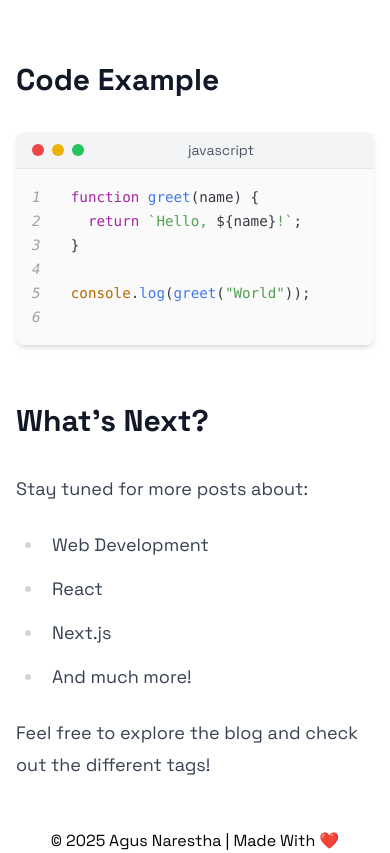
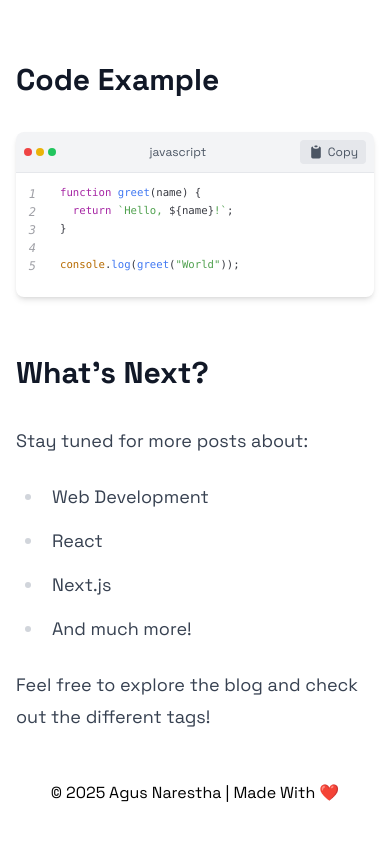
Before and after one commit to agusnarestha/nar-portfolio, a Next.js app: page /blog/hello-world in a window 390 px wide. Shown: the part 1060-1913 px from the top of the page. After the commit the page ends 1865 px from the top, so only its background shows below. Built offline with nearby package versions, Linux system fonts and the light colour scheme.

Commit message:
update: codeblock style

```diff
--- a/src/components/CodeBlock.tsx
+++ b/src/components/CodeBlock.tsx
@@ -1,4 +1,6 @@
-import React from "react";
+"use client";
+
+import React, { useState } from "react";
 import { Prism as SyntaxHighlighter } from "react-syntax-highlighter";
 import { oneLight } from "react-syntax-highlighter/dist/cjs/styles/prism";
 
@@ -8,21 +10,74 @@ interface CodeBlockProps {
 }
 
 const CodeBlock: React.FC<CodeBlockProps> = ({ language, value }) => {
+  const [copied, setCopied] = useState(false);
+
+  const handleCopy = async () => {
+    try {
+      await navigator.clipboard.writeText(value);
+      setCopied(true);
+      setTimeout(() => setCopied(false), 2000);
+    } catch (err) {
+      console.error("Failed to copy text: ", err);
+    }
+  };
+
+  // Trim the code value to remove extra whitespace and newlines
+  const trimmedValue = value.trim();
+
   return (
-    <div className="relative rounded-lg overflow-hidden my-4 shadow-md">
+    <div className="relative rounded-lg overflow-hidden my-4 shadow-md max-w-full">
       {/* macOS-style window controls */}
-      <div className="flex items-center px-4 py-2 bg-gray-100 border-b border-gray-200">
-        <div className="flex space-x-2">
-          <div className="w-3 h-3 rounded-full bg-red-500" />
-          <div className="w-3 h-3 rounded-full bg-yellow-500" />
-          <div className="w-3 h-3 rounded-full bg-green-500" />
+      <div className="flex items-center px-2 sm:px-4 py-2 bg-gray-100 border-b border-gray-200">
+        <div className="flex space-x-1 sm:space-x-2">
+          <div className="w-2 h-2 sm:w-3 sm:h-3 rounded-full bg-red-500" />
+          <div className="w-2 h-2 sm:w-3 sm:h-3 rounded-full bg-yellow-500" />
+          <div className="w-2 h-2 sm:w-3 sm:h-3 rounded-full bg-green-500" />
         </div>
-        <div className="flex-1 text-center text-gray-600 text-sm">
+        <div className="flex-1 text-center text-gray-600 text-xs sm:text-sm">
           {language}
         </div>
+        <button
+          onClick={handleCopy}
+          className="flex items-center gap-1 px-2 py-1 text-xs sm:text-sm text-gray-600 hover:text-gray-900 bg-gray-200 hover:bg-gray-300 rounded transition-colors duration-200"
+          title="Copy to clipboard"
+        >
+          {copied ? (
+            <>
+              <svg
+                xmlns="http://www.w3.org/2000/svg"
+                className="h-4 w-4"
+                viewBox="0 0 20 20"
+                fill="currentColor"
+              >
+                <path
+                  fillRule="evenodd"
+                  d="M16.707 5.293a1 1 0 010 1.414l-8 8a1 1 0 01-1.414 0l-4-4a1 1 0 011.414-1.414L8 12.586l7.293-7.293a1 1 0 011.414 0z"
+                  clipRule="evenodd"
+                />
+              </svg>
+              Copied!
+            </>
+          ) : (
+            <>
+              <svg
+                xmlns="http://www.w3.org/2000/svg"
+                className="h-4 w-4"
+                viewBox="0 0 20 20"
+                fill="currentColor"
+              >
+                <path d="M8 3a1 1 0 011-1h2a1 1 0 110 2H9a1 1 0 01-1-1z" />
+                <path d="M6 3a2 2 0 00-2 2v11a2 2 0 002 2h8a2 2 0 002-2V5a2 2 0 00-2-2 3 3 0 01-3 3H9a3 3 0 01-3-3z" />
+              </svg>
+              Copy
+            </>
+          )}
+        </button>
       </div>
 
       {/* Code block with line numbers */}
+      <div className="overflow-x-auto -mx-4 sm:mx-0">
+        <div className="min-w-full inline-block">
           <SyntaxHighlighter
             language={language}
             style={oneLight}
@@ -30,17 +85,27 @@ const CodeBlock: React.FC<CodeBlockProps> = ({ language, value }) => {
             wrapLines={true}
             customStyle={{
               margin: 0,
-          padding: "1rem",
-          background: "#fafafa",
+              padding: "0.75rem 1rem",
+              background: "transparent",
               borderRadius: "0 0 0.5rem 0.5rem",
+              fontSize: "0.75rem", // 12px on mobile
+              lineHeight: "1.4",
+              minWidth: "100%",
+              width: "auto",
             }}
             lineNumberStyle={{
               color: "#999",
-          marginRight: "1rem",
+              marginRight: "0.75rem",
+              minWidth: "2rem",
+              fontSize: "0.75rem",
             }}
+            wrapLongLines={true}
+            useInlineStyles={true}
           >
-        {value}
+            {trimmedValue}
           </SyntaxHighlighter>
+        </div>
+      </div>
     </div>
   );
 };
```
Lines whose indentation alone changed are shown as unchanged.
